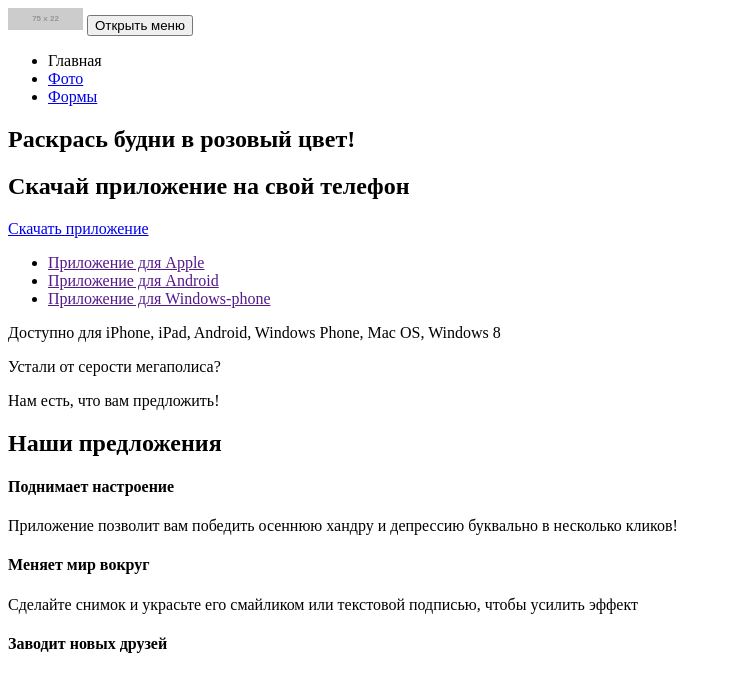
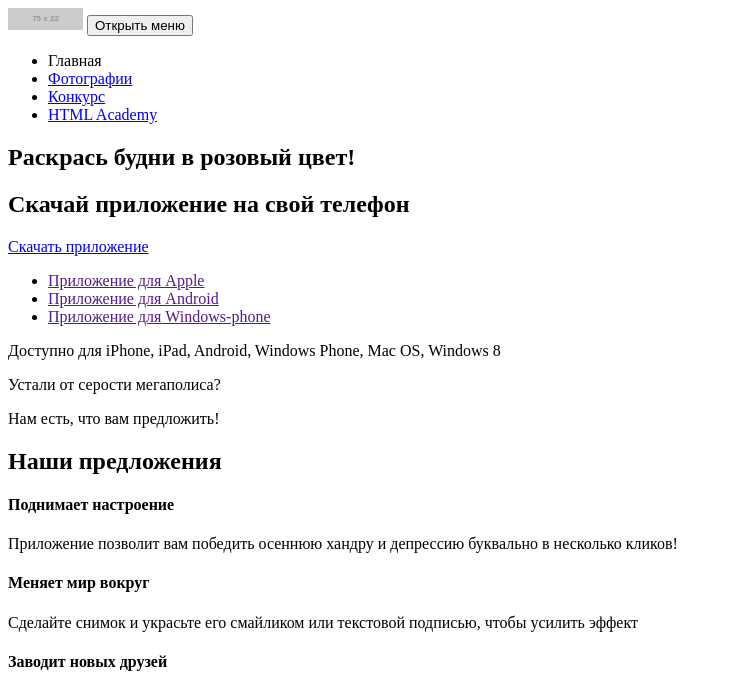
Before and after one commit to dntPaAanic/594215-pink, a website: page source/index.html in a window 1280 px wide. Shown: the top 674 px of the page, without its empty margins (0-731 px from the left). Drawn offline with Linux system fonts and the light colour scheme; placeholder pictures from the web are drawn by us.

Commit message:
Вносит изменения в меню

```diff
--- a/source/index.html
+++ b/source/index.html
@@ -15,13 +15,16 @@
         </div>
         <ul class="main-nav__list site-list">
           <li class="site-list__item">
-            <a class="main-nav__link">Главная</a>
+            <a>Главная</a>
           </li>
           <li class="site-list__item">
-            <a class="main-nav__link" href="photo.html">Фото</a>
+            <a class="main-nav__link" href="photo.html">Фотографии</a>
           </li>
           <li class="site-list__item">
-            <a class="main-nav__link" href="form.html">Формы</a>
+            <a class="main-nav__link" href="form.html">Конкурс</a>
+          </li>
+          <li class="site-list__item">
+            <a class="main-nav__link" href="https://htmlacademy.ru">HTML Academy</a>
           </li>
         </ul>
       </nav>
```
